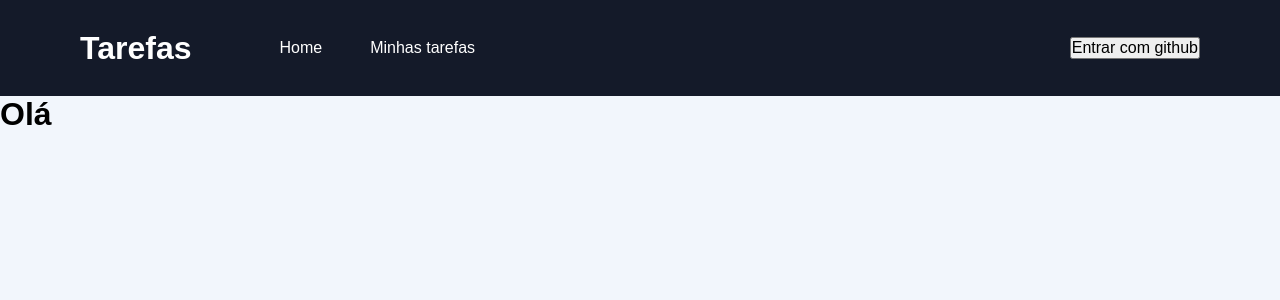
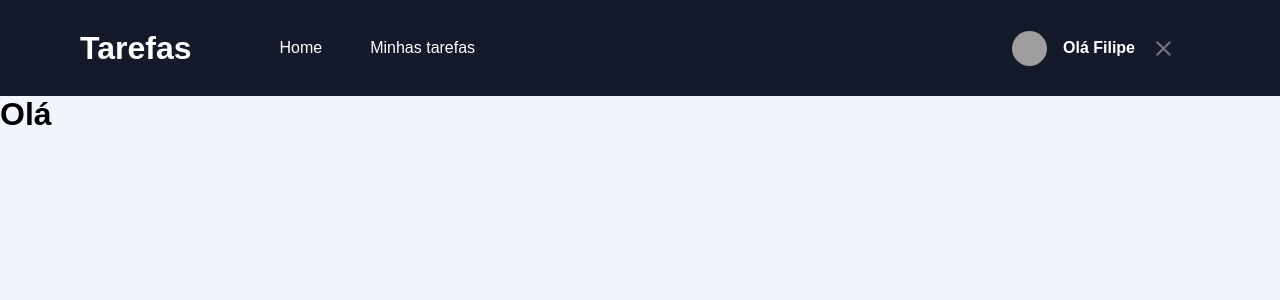
Before and after one commit to Luiz-Suvilao/tasks, a Next.js app: page / in a window 1280 px wide. Shown: the top 300 px of the page. Built offline with nearby package versions, Linux system fonts and the light colour scheme; grey boxes are pictures that could not be loaded.

Commit message:
create and using sigInButton

```diff
--- a/package.json
+++ b/package.json
@@ -12,6 +12,7 @@
     "next": "12.3.1",
     "react": "18.2.0",
     "react-dom": "18.2.0",
+    "react-icons": "^4.4.0",
     "sass": "^1.55.0"
   },
   "devDependencies": {
--- a/src/components/Header/index.tsx
+++ b/src/components/Header/index.tsx
@@ -1,4 +1,6 @@
 import Link from 'next/link';
+
+import { SignInButton } from '../SignInButton';
 
 import styles from './header.module.scss';
 
@@ -20,7 +22,7 @@
                     </Link>
                 </nav>
 
-                <button>Entrar com github</button>
+                <SignInButton />
             </div>
         </header>
     );
--- /dev/null
+++ b/src/components/SignInButton/index.tsx
@@ -0,0 +1,38 @@
+import { FaGithub } from 'react-icons/fa';
+import { FiX } from 'react-icons/fi';
+
+import styles from './sigInButton.module.scss';
+
+export function SignInButton() {
+    const session = true;
+
+    return session ? (
+        <button
+            type="button"
+            className={styles.signInButton}
+            onClick={() => {
+            }}
+        >
+            <img
+                src="https://sujeitoprogramador.com/steve.png"
+                alt="Usuário"
+            />
+
+            Olá Filipe
+            <FiX
+                color="#737380"
+                className={styles.closeIcon}
+            />
+        </button>
+    ) : (
+        <button
+            type="button"
+            className={styles.signInButton}
+            onClick={() => {
+            }}
+        >
+            <FaGithub color="#ffb800" />
+            Entrar com GitHub
+        </button>
+    );
+}
--- /dev/null
+++ b/src/components/SignInButton/sigInButton.module.scss
@@ -0,0 +1,37 @@
+.signInButton {
+  height: 2.5rem;
+  border-radius: 3rem;
+  background: transparent;
+  border:  0;
+  display: flex;
+  align-items: center;
+  justify-content: center;
+  padding: 0 1.5rem;
+  color: #fff;
+  font-weight: bold;
+  transition: filter 0.2s;
+
+  &:hover {
+    filter: brightness(0.9);
+  }
+
+  img {
+    width: 35px;
+    height: 35px;
+    margin-right: 1rem;
+    border-radius: 50%;
+  }
+
+  svg {
+    width: 25px;
+    height: 25px;
+
+    &:first-child {
+      margin-right: 1rem;
+    }
+
+    &.closeIcon {
+      margin-left: 1rem;
+    }
+  }
+}
```
Also changed, not shown: 1 other file (tests, documents, lock files or other folders).
